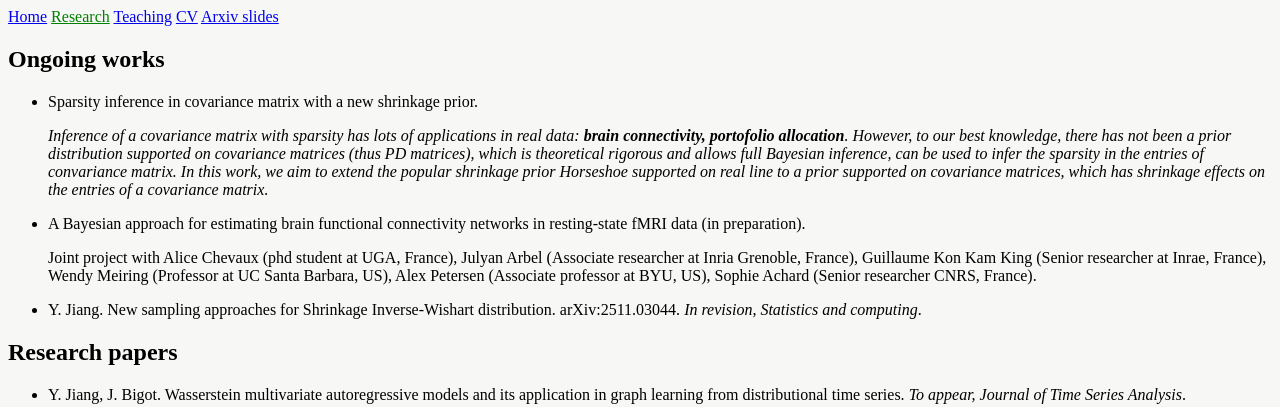
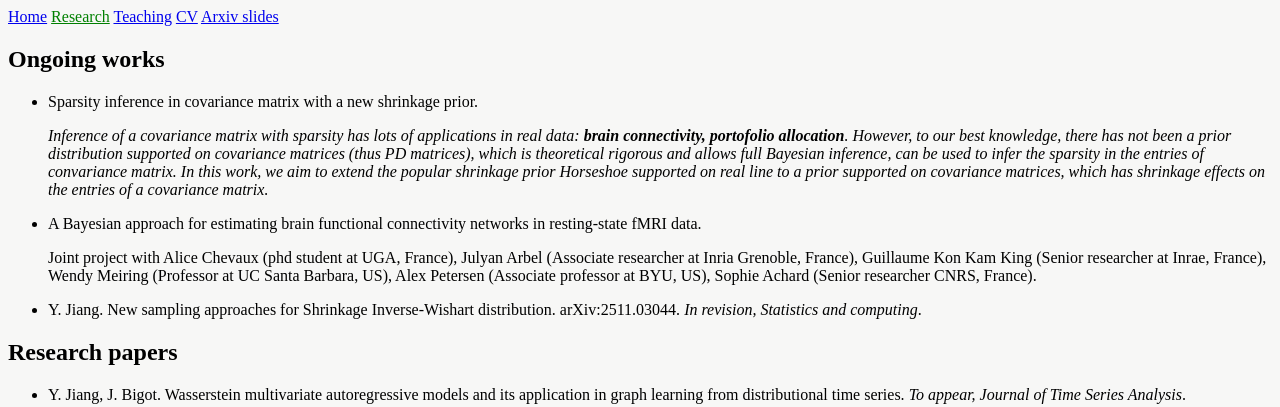
Before and after one commit to yiyej/yiyej.github.io, a Jekyll site: the page built from research.md, in a window 1280 px wide. Shown: the top 407 px of the page. Built offline with Jekyll 4.4.1, drawn with Linux system fonts in a browser that asks for light colours.

Commit message:
Revise research details in research.md
Updated the description of a Bayesian approach for estimating brain functional connectivity networks and added collaborators.

```diff
--- a/research.md
+++ b/research.md
@@ -8,7 +8,7 @@ title: Reasearch
 
   *Inference of a covariance matrix with sparsity has lots of applications in real data: **brain connectivity, portofolio allocation**. However, to our best knowledge, there has not been a prior distribution supported on covariance matrices (thus PD matrices), which is theoretical rigorous and allows full Bayesian inference, can be used to infer the sparsity in the entries of convariance matrix. In this work, we aim to extend the popular shrinkage prior Horseshoe supported on real line to a prior supported on covariance matrices, which has shrinkage effects on the entries of a covariance matrix.*
 
-- A Bayesian approach for estimating brain functional connectivity networks in resting-state fMRI data (in preparation).
+- A Bayesian approach for estimating brain functional connectivity networks in resting-state fMRI data.
 
    Joint project with Alice Chevaux (phd student at UGA, France), Julyan Arbel (Associate researcher at Inria Grenoble, France), Guillaume Kon Kam King (Senior researcher at Inrae, France), Wendy Meiring (Professor at UC Santa Barbara, US), Alex Petersen (Associate professor at BYU, US), Sophie Achard (Senior researcher CNRS, France).
 
```
